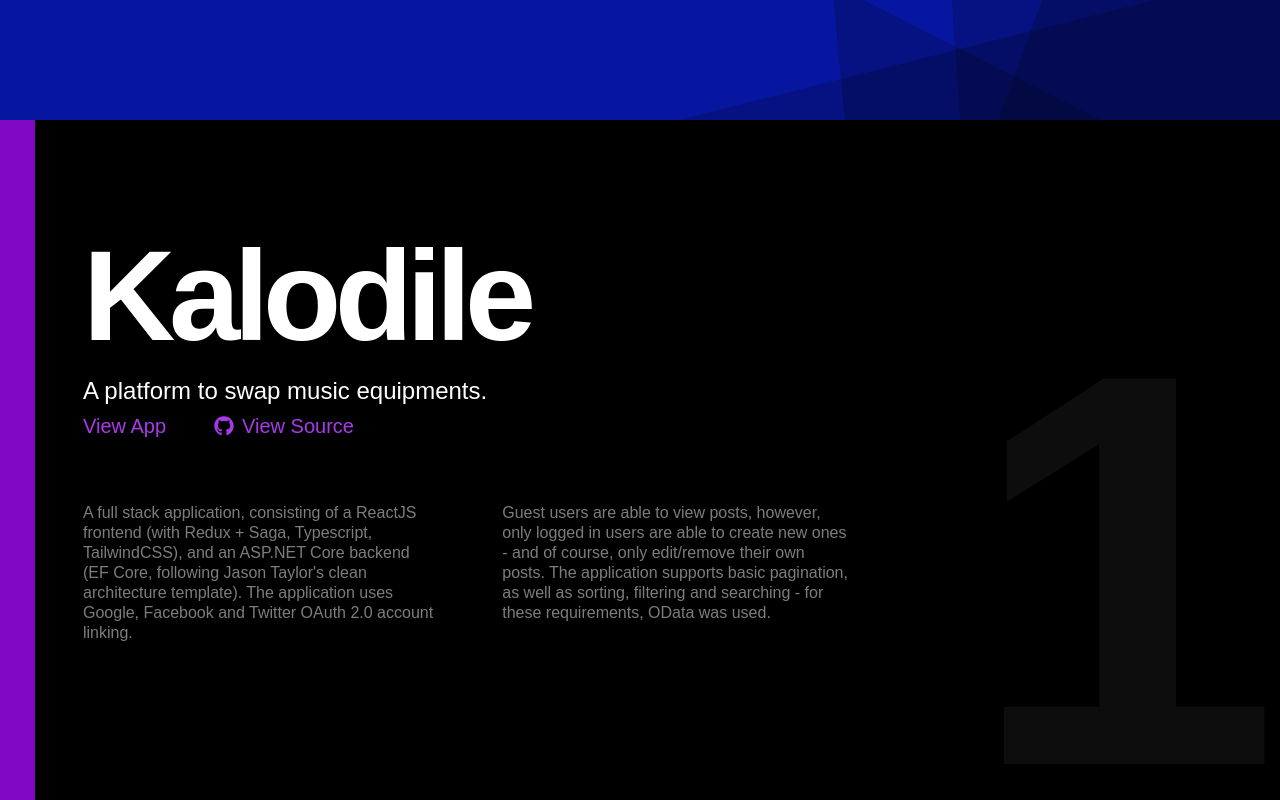
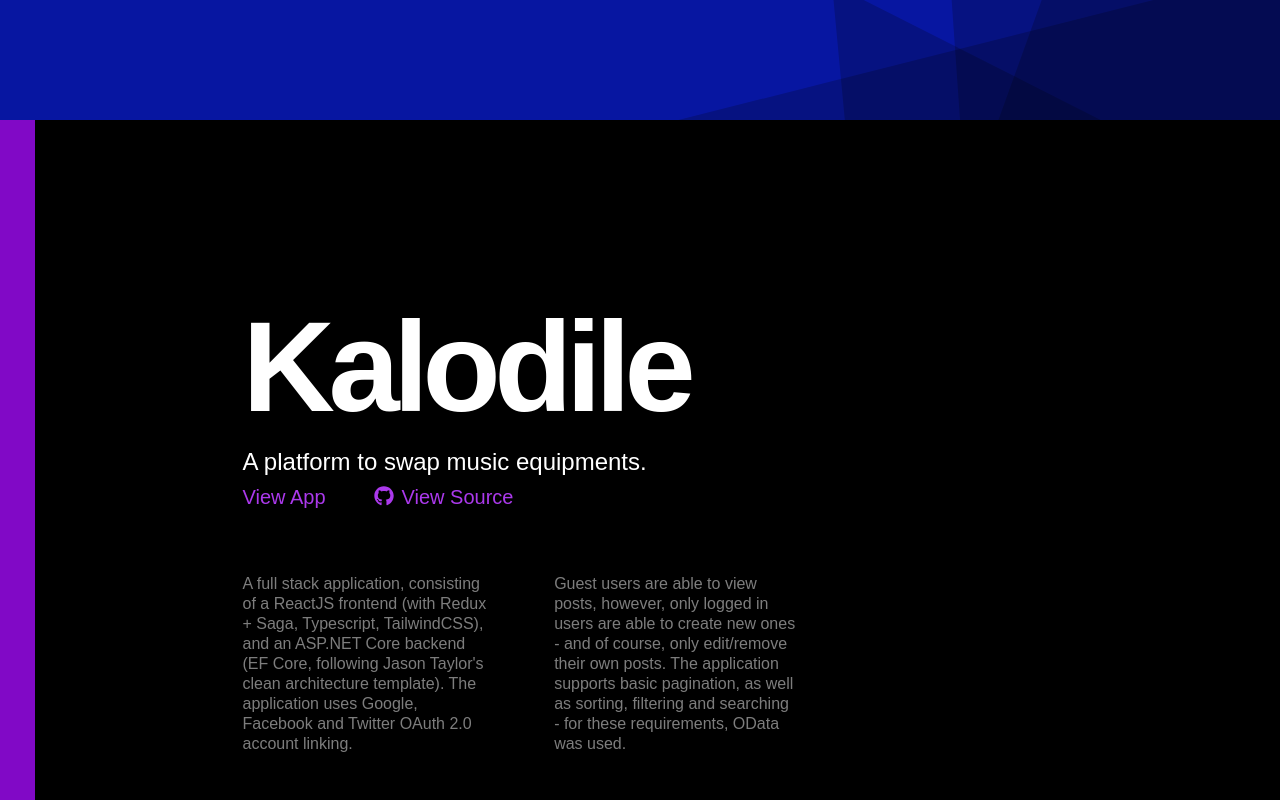
Before and after one commit to danielagg/personal-website-ts, a React (Create React App) app: page / in a window 1280 px wide. Shown: the part 680-1480 px from the top of the page. Built offline with nearby package versions, Linux system fonts and the light colour scheme.

Commit message:
Styling alignment

```diff
--- a/src/components/Portfolio/portfolio.component.tsx
+++ b/src/components/Portfolio/portfolio.component.tsx
@@ -3,35 +3,24 @@ import "./style.css";
 import { FontAwesomeIcon } from "@fortawesome/react-fontawesome";
 import { faGithub } from "@fortawesome/free-brands-svg-icons";
 import {
-  PortfolioItemDetails,
+  PortfolioItemDetails as Project,
   PortfolioItemVariant
 } from "../../state/PortfolioState";
 
-interface PortfolioItemCardProp {
-  project: PortfolioItemDetails;
+interface PortfolioItemProp {
+  project: Project;
 }
 
-const PortfolioItem = ({ project }: PortfolioItemCardProp) => {
-  const getVariantColor = () => {
-    switch (project.variant) {
-      case PortfolioItemVariant.Purple:
-        return "#8109C6";
-      case PortfolioItemVariant.Orange:
-        return "#FC6E00";
-      case PortfolioItemVariant.Green:
-        return "#30921B";
-      default:
-        return "black";
+interface InnerPortfolioItemProp extends PortfolioItemProp {
+  variantColor: string;
 }
-  };
 
+const PortfolioItemDetails = ({
+  project,
+  variantColor
+}: InnerPortfolioItemProp) => {
   return (
-    <div className={"relative"}>
-      <div
-        className={"border-t-9 lg:border-t-0 lg:border-l-9 lg:min-h-screen"}
-        style={{ borderColor: `${getVariantColor()}` }}
-      >
-        <div className={"container py-6 lg:py-24 px-6 lg:px-12"}>
+    <div className={"lg:w-2/3"}>
       <h1
         className={
           "text-white text-6xl lg:text-7xl font-black tracking-tighter"
@@ -44,14 +33,10 @@ const PortfolioItem = ({ project }: PortfolioItemCardProp) => {
       </h2>
       <ul
         className={"lg:flex mt-2 text-xl"}
-            style={{ color: `${getVariantColor()}` }}
+        style={{ color: `${variantColor}` }}
       >
         <li className={`mt-4 lg:mt-0 portfolio-link-${project.variant}`}>
-              <a
-                href={project.appLink}
-                target="_blank"
-                rel="noopener noreferrer"
-              >
+          <a href={project.appLink} target="_blank" rel="noopener noreferrer">
             View App
           </a>
         </li>
@@ -77,18 +62,43 @@ const PortfolioItem = ({ project }: PortfolioItemCardProp) => {
         }
       >
         <p>{project.longDescription1}</p>
-            <p className={"mt-6 lg:mt-0 lg:ml-16"}>
-              {project.longDescription2}
-            </p>
+        <p className={"mt-6 lg:mt-0 lg:ml-16"}>{project.longDescription2}</p>
       </div>
     </div>
+  );
+};
+
+const PortfolioItem = ({ project }: PortfolioItemProp) => {
+  const getVariantColor = () => {
+    switch (project.variant) {
+      case PortfolioItemVariant.Purple:
+        return "#8109C6";
+      case PortfolioItemVariant.Orange:
+        return "#FC6E00";
+      case PortfolioItemVariant.Green:
+        return "#30921B";
+      default:
+        return "black";
+    }
+  };
+
+  return (
+    <div className={"relative h-full"}>
+      <div
+        className={"border-t-9 lg:border-t-0 lg:border-l-9 lg:min-h-screen"}
+        style={{ borderColor: `${getVariantColor()}` }}
+      >
+        <div
+          className={
+            "h-full lg:h-screen flex flex-col lg:flex-col lg:justify-center lg:items-center p-8 lg:p-0"
+          }
+        >
+          <PortfolioItemDetails
+            project={project}
+            variantColor={getVariantColor()}
+          />
         </div>
-      <h1
-        className={"absolute bottom-0 right-0 text-white text-9xl font-black"}
-        style={{ opacity: 0.05 }}
-      >
-        {project.id}
-      </h1>
+      </div>
     </div>
   );
 };
```
Lines whose indentation alone changed are shown as unchanged.
